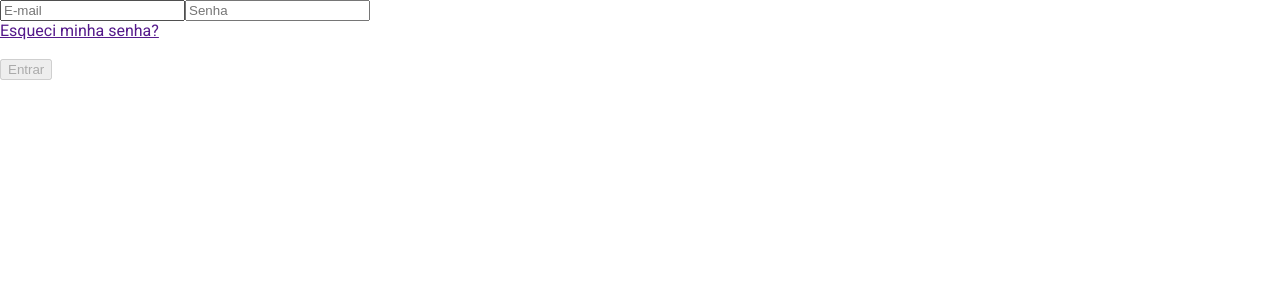
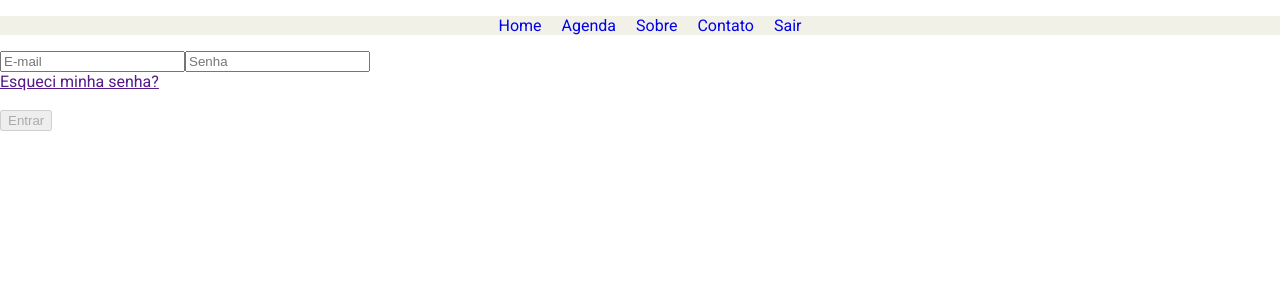
Before and after one commit to Matheus12Santos/PW3-MajorBeat, an Angular app: page / in a window 1280 px wide. Shown: the top 300 px of the page. Built offline with nearby package versions, Linux system fonts and the light colour scheme.

Commit message:
Feat: Adicionado as Rotas

```diff
--- a/src/app/app.component.html
+++ b/src/app/app.component.html
@@ -1,6 +1,9 @@
 <!-- <app-header></app-header> -->
-<app-login></app-login>
+<!-- <app-login></app-login> -->
 <!-- <app-home></app-home> -->
 <!-- <app-agenda></app-agenda> -->
 <!-- <app-sobre></app-sobre> -->
 <!-- <app-contato></app-contato> -->
+
+<app-header></app-header>
+<router-outlet></router-outlet>
--- a/src/app/app.component.ts
+++ b/src/app/app.component.ts
@@ -1,4 +1,5 @@
 import { Component } from '@angular/core';
+import { RouterModule, RouterOutlet } from '@angular/router';
 import { LoginComponent } from "./login/login.component";
 import { HomeComponent } from "./home/home.component";
 import { SobreComponent } from "./sobre/sobre.component";
@@ -8,7 +9,7 @@ import { AgendaComponent } from "./agenda/agenda.component";
 
 @Component({
   selector: 'app-root',
-  imports: [LoginComponent, HomeComponent, SobreComponent, ContatoComponent, HeaderComponent, AgendaComponent],
+  imports: [LoginComponent, HomeComponent, SobreComponent, ContatoComponent, HeaderComponent, AgendaComponent, RouterModule],
   templateUrl: './app.component.html',
   styleUrl: './app.component.css'
 })
--- a/src/app/header/header.component.css
+++ b/src/app/header/header.component.css
@@ -11,7 +11,8 @@
     padding: 0;
 }
 
-#header ul li {
+#header ul a {
     list-style: none;
+    text-decoration: none;
     padding-left: 20px;
 }
--- a/src/app/header/header.component.html
+++ b/src/app/header/header.component.html
@@ -1,9 +1,9 @@
 <div id="header">
   <ul>
-    <li>Home</li>
-    <li>Agenda</li>
-    <li>Contato</li>
-    <li>Sobre</li>
-    <li>Sair</li>
+    <a routerLink="/home">Home</a>
+    <a routerLink="/agenda">Agenda</a>
+    <a routerLink="/sobre">Sobre</a>
+    <a routerLink="/contato">Contato</a>
+    <a routerLink="/">Sair</a>
   </ul>
 </div>
--- a/src/app/header/header.component.ts
+++ b/src/app/header/header.component.ts
@@ -1,8 +1,10 @@
 import { Component } from '@angular/core';
+
+import { RouterModule } from '@angular/router';
 
 @Component({
   selector: 'app-header',
-  imports: [],
+  imports: [RouterModule],
   templateUrl: './header.component.html',
   styleUrl: './header.component.css'
 })
--- a/src/app/login/login.component.html
+++ b/src/app/login/login.component.html
@@ -4,5 +4,5 @@
 
     <a href=""><br>Esqueci minha senha?<br><br></a>
 
-    <button type="submit" [disabled]="loginForm.invalid">Entrar</button>
+    <button type="submit" [disabled]="loginForm.invalid" (click)="Logar()">Entrar</button>
 </form>
--- a/src/app/login/login.component.ts
+++ b/src/app/login/login.component.ts
@@ -1,5 +1,6 @@
 import { Component } from '@angular/core';
 import { FormBuilder, FormGroup, Validators, ReactiveFormsModule } from '@angular/forms';
+import { Router } from '@angular/router';
 
 @Component({
   selector: 'app-login',
@@ -12,7 +13,7 @@ export class LoginComponent {
   loginForm: FormGroup;
   errorVisib = true;
 
-  constructor(private fb: FormBuilder) {
+  constructor(private fb: FormBuilder, private router: Router) {
     this.loginForm = this.fb.group({
       email: ['', [Validators.required, Validators.email]], // O campo deve ter um formato de e-mail válido (ex: usuario@dominio.com).
       password: ['', [Validators.required]]
@@ -25,4 +26,8 @@ export class LoginComponent {
       alert("Formulário válido!");
     }
   }
+
+  Logar(){
+    this.router.navigate(['/home']);
+  }
 }
--- a/src/main.ts
+++ b/src/main.ts
@@ -1,6 +1,21 @@
 import { bootstrapApplication } from '@angular/platform-browser';
-import { appConfig } from './app/app.config';
 import { AppComponent } from './app/app.component';
+import { provideRouter } from '@angular/router';
 
-bootstrapApplication(AppComponent, appConfig)
-  .catch((err) => console.error(err));
+import { HomeComponent } from './app/home/home.component';
+import { LoginComponent } from './app/login/login.component';
+import { AgendaComponent } from './app/agenda/agenda.component';
+import { SobreComponent } from './app/sobre/sobre.component';
+import { ContatoComponent } from './app/contato/contato.component';
+
+bootstrapApplication(AppComponent, {
+  providers:[
+    provideRouter([
+      { path: '', component: LoginComponent},
+      { path: 'home', component: HomeComponent},
+      { path: 'agenda', component: AgendaComponent},
+      { path: 'sobre', component: SobreComponent},
+      { path: 'contato', component: ContatoComponent}
+    ])
+  ]
+});
```
